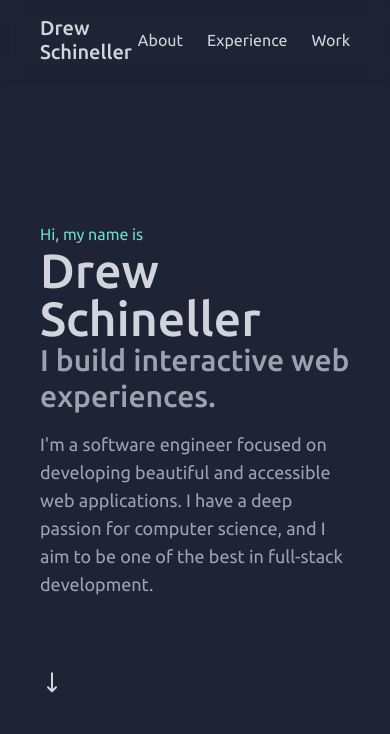
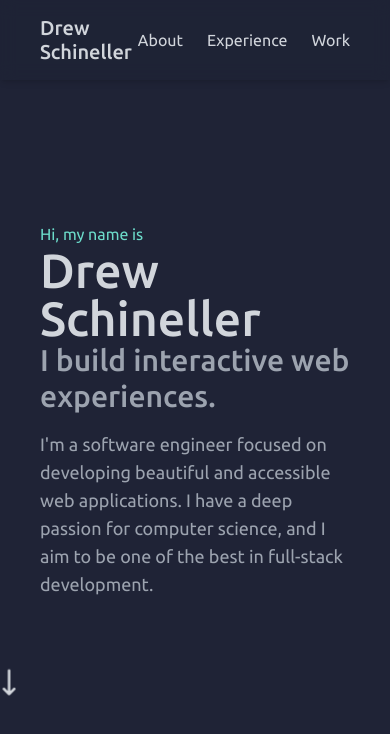
Before and after one commit to schin714/drews-site, a Next.js app: page / in a window 390 px wide. Shown: the top 734 px of the page. Built offline with nearby package versions, Linux system fonts and the light colour scheme.

Commit message:
Arrow anim test mobile added style back

```diff
--- a/src/components/Home/Hero.tsx
+++ b/src/components/Home/Hero.tsx
@@ -72,7 +72,7 @@ const Hero = () => {
           // animate="show"
           >
             <motion.div
-              // style={{ scale: "130%" }}
+              style={{ scale: "130%" }}
               variants={arrowVariants}
               initial="hidden"
               animate="show"
```
